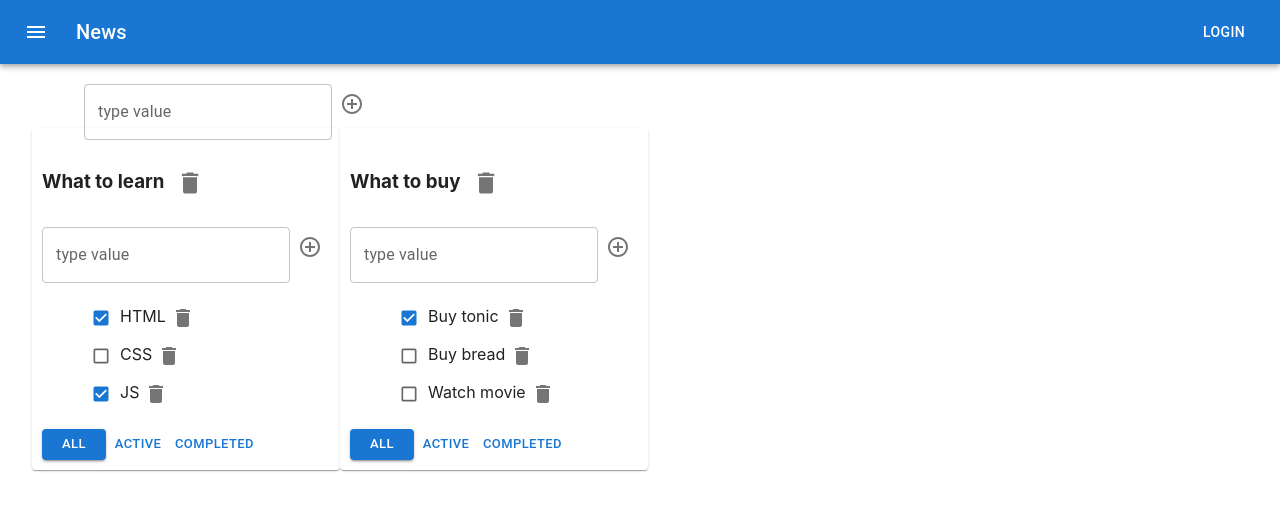
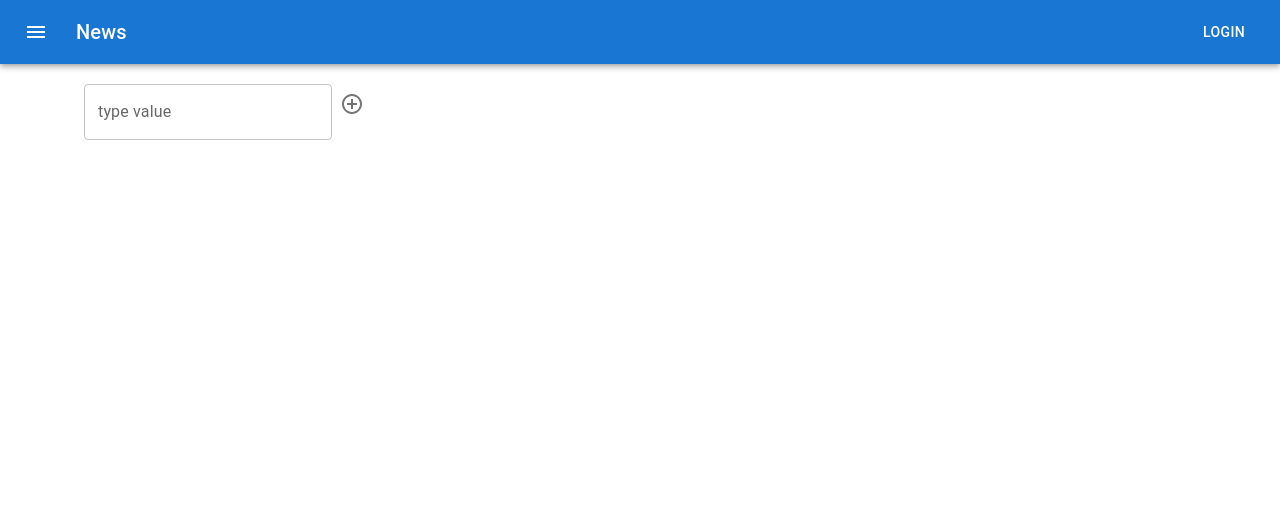
Before and after one commit to dktwho/2-todolist-ts-by-d, a React (Create React App) app: page / in a window 1280 px wide. Shown: the top 510 px of the page. Built offline with nearby package versions, Linux system fonts and the light colour scheme.

Commit message:
clear initialState

```diff
--- a/src/state/tasks-reducer.ts
+++ b/src/state/tasks-reducer.ts
@@ -38,18 +38,7 @@ type ActionsTypes =
     | AddTodolistType
     | RemoveTodolistType
 
-const initialState: TasksStateType = {
-    [todoListId1]: [
-        {id: v4(), title: 'HTML', isDone: true},
-        {id: v4(), title: 'CSS', isDone: false},
-        {id: v4(), title: 'JS', isDone: true}
-    ],
-    [todoListId2]: [
-        {id: v4(), title: 'Buy tonic', isDone: true},
-        {id: v4(), title: 'Buy bread', isDone: false},
-        {id: v4(), title: 'Watch movie', isDone: false}
-    ]
-}
+const initialState: TasksStateType = {}
 export const tasksReducer = (state: TasksStateType = initialState, action: ActionsTypes): TasksStateType => {
     switch (action.type) {
         case 'REMOVE_TASK': {
--- a/src/state/todolists-reducer.ts
+++ b/src/state/todolists-reducer.ts
@@ -30,10 +30,7 @@ type ActionsTypes = RemoveTodolistType | AddTodolistType | ChangeTodolistTitleTy
 export let todoListId1 = v4()
 export let todoListId2 = v4()
 
-const initialState: TodoListType[] = [
-    {id: todoListId1, title: 'What to learn', filter: 'all'},
-    {id: todoListId2, title: 'What to buy', filter: 'all'},
-]
+const initialState: TodoListType[] = []
 
 export const todoListsReducer = (state: TodoListType[] = initialState, action: ActionsTypes): TodoListType[] => {
     switch (action.type) {
```
